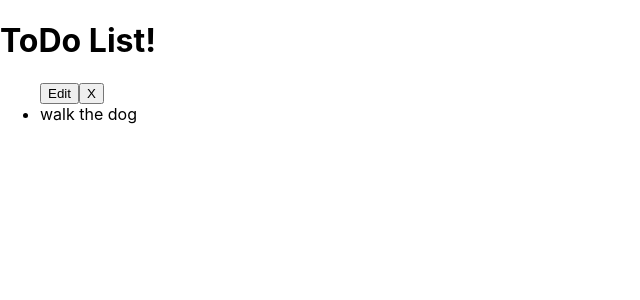
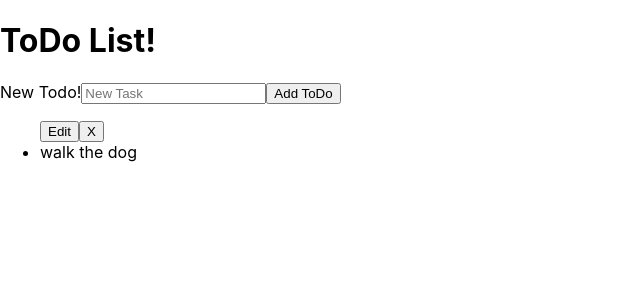
Before and after one commit to abdullahkhokhar/React-Planner, a React (Create React App) app: page / in a window 1280 px wide. Shown: the top 300 px of the page, without its empty margins (0-640 px from the left). Built offline with nearby package versions, Linux system fonts and the light colour scheme.

Commit message:
creating and completing newToDoForm component, which has the child speak to a statefull parent that passes a funciton to change state as a prop

```diff
--- a/src/NewTodoForm.js
+++ b/src/NewTodoForm.js
@@ -1 +1,41 @@
 import React, {Component} from 'react';
+
+class NewTodoForm extends Component{
+  constructor(props){
+    super(props);
+    this.state = { task:"" };
+    this.handleChange = this.handleChange.bind(this);
+    this.handleSubmit = this.handleSubmit.bind(this);
+  }
+
+  handleChange(evt){
+    this.setState({
+      [evt.target.name]: [evt.target.value]
+    })
+  }
+
+  handleSubmit(evt){
+    evt.preventDefault();
+    this.props.createToDo(this.state);
+    this.setState({ task: "" });
+  }
+
+  render(){
+    return(
+      <form onSubmit = {this.handleSubmit}>
+        <label htmlFor="title">New Todo!</label>
+        <input
+          name="task"
+          type="text"
+          id="title"
+          placeholder="New Task"
+          onChange={this.handleChange}
+          value={this.state.task}
+        />
+        <button>Add ToDo</button>
+      </form>
+    );
+  }
+}
+
+export default NewTodoForm;
--- a/src/TodoList.js
+++ b/src/TodoList.js
@@ -1,10 +1,18 @@
 import React, {Component} from 'react';
-import Todo from './Todo.js';
+import Todo from './Todo';
+import NewTodoForm from './NewTodoForm';
 
 class TodoList extends Component{
   constructor(props){
     super(props);
     this.state = {todos:[{task: "walk the dog"}]};
+    this.create = this.create.bind(this);
+  }
+
+  create(newToDo){
+    this.setState({
+      todos: [...this.state.todos, newToDo]
+    })
   }
 
   render(){
@@ -15,6 +23,7 @@ class TodoList extends Component{
     return(
       <div>
         <h1>ToDo List!</h1>
+        <NewTodoForm createToDo={this.create} />
         <ul>{allToDo}</ul>
       </div>
     );
```
